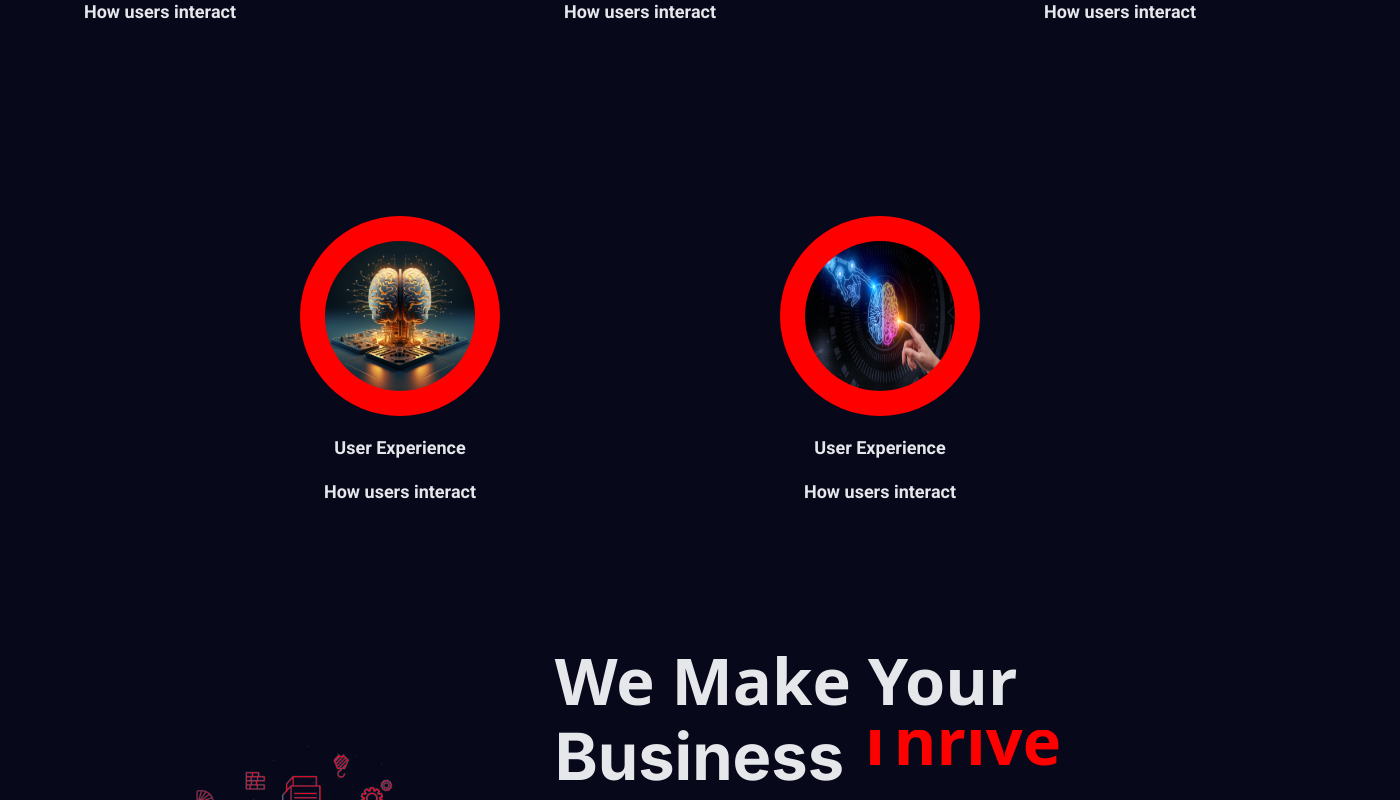
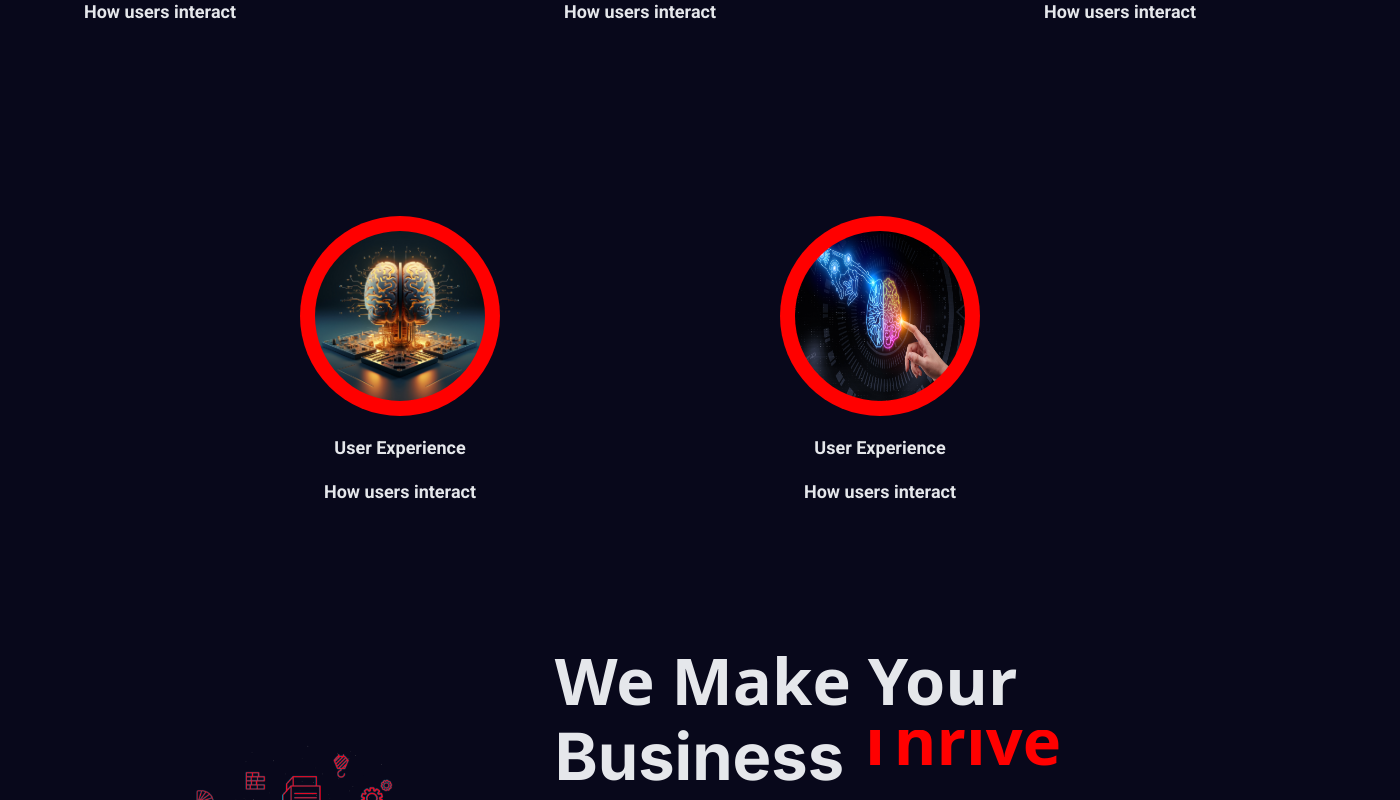
Before and after one commit to Qriocity-Company/Resnet, a Next.js app: page / in a window 1280 px wide. Shown: the part 1452-2252 px from the top of the page, 1400 px wide, since content can reach past the window. Built offline with nearby package versions, Linux system fonts and the light colour scheme.

Commit message:
added css

```diff
--- a/components/Services.tsx
+++ b/components/Services.tsx
@@ -84,7 +84,7 @@ export const Services = () => {
   //   </div>
   // )
   return (
-    <div className="flex flex-col justify-center mt-20 mx-10">
+    <div className="flex flex-col justify-center mt-20 px-10">
       <div>
         <h1 className="font-semibold text-5xl text-transparent bg-gradient-to-r from-red-700 from-40% via-purple-800 via-60% to-blue-700 to-100% bg-clip-text text-center">
           What does Resnet Offer ?
@@ -188,7 +188,7 @@ export const Services = () => {
             <Image
               alt="User Experience"
               src={image4}
-              className="image"
+              className="image w-[170px] aspect-square "
               width={150}
               height={150}
             />
@@ -214,7 +214,7 @@ export const Services = () => {
             <Image
               alt="User Experience"
               src={image5}
-              className="image w-[150px] aspect-square"
+              className="image w-[170px] aspect-square"
               width={200}
               height={200}
             />
```
